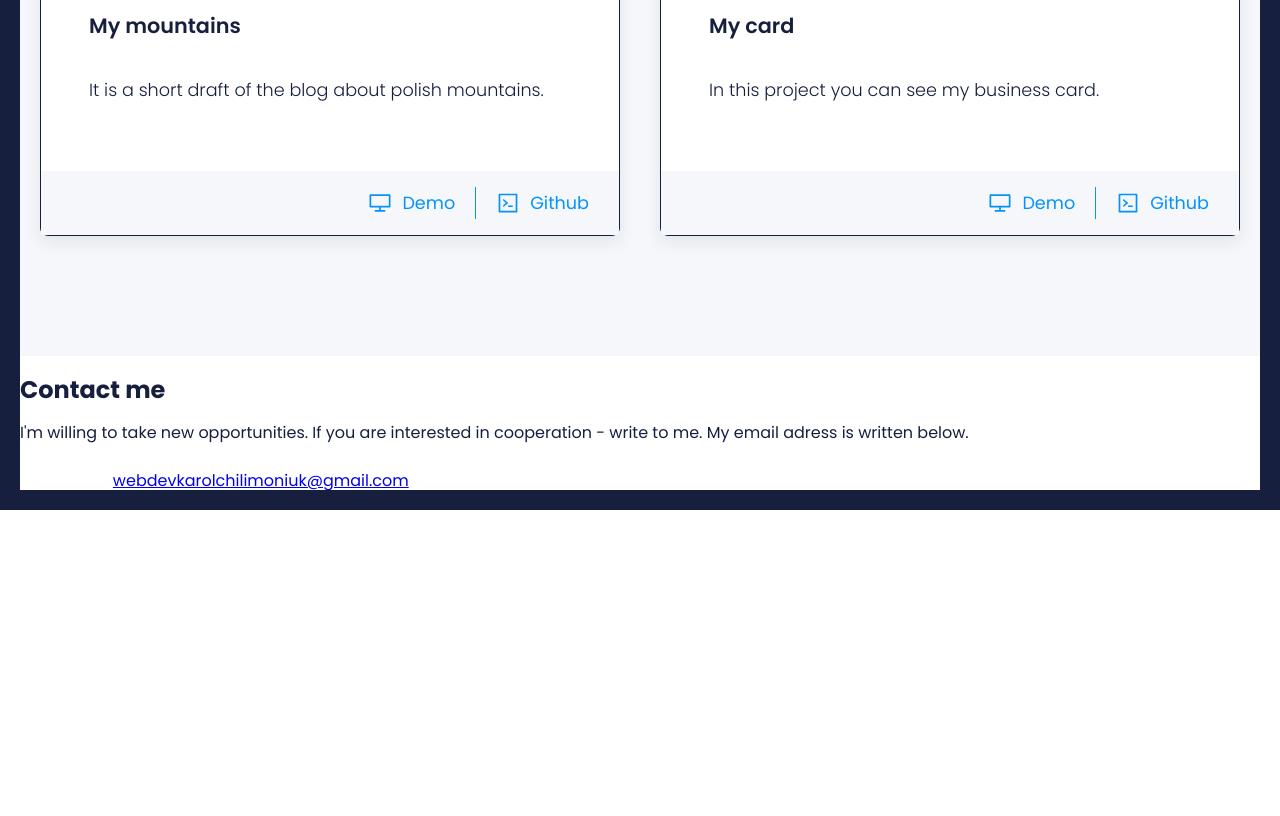
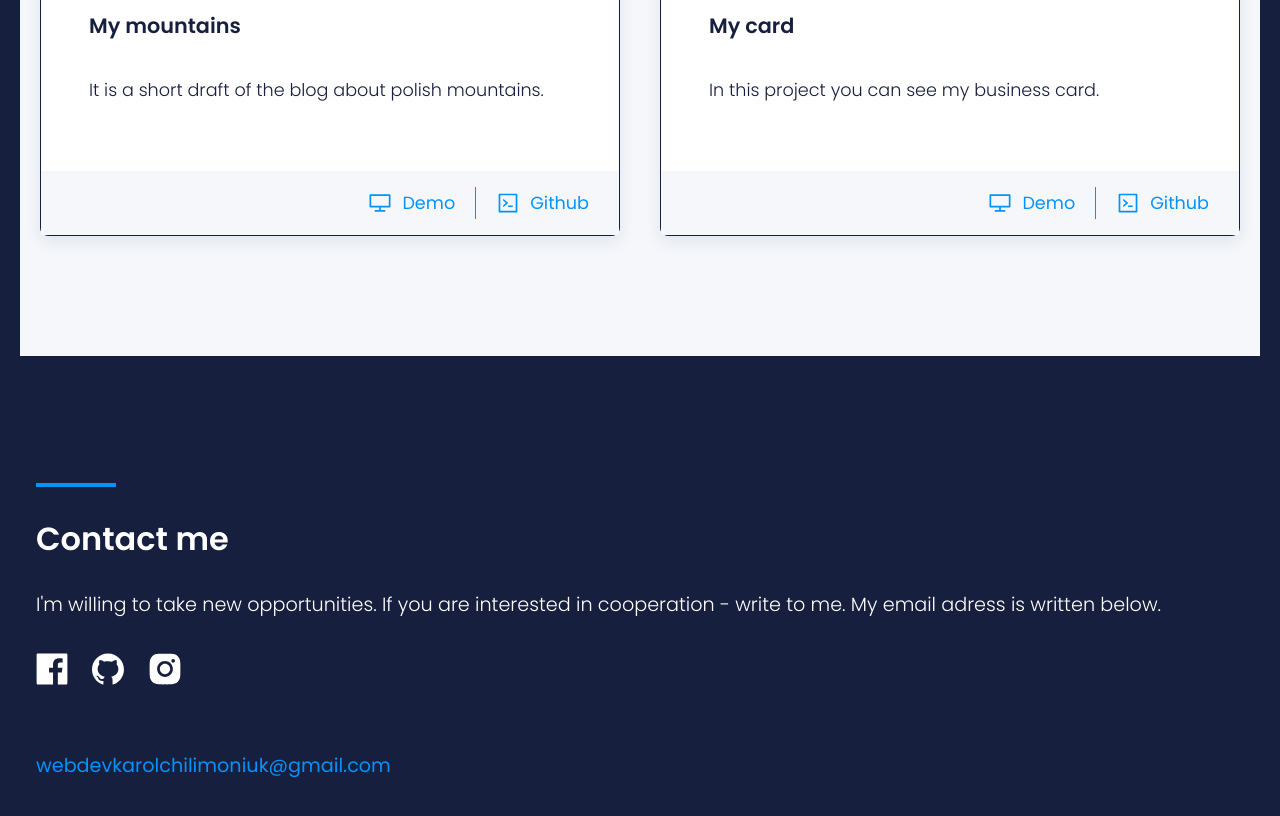
Before and after one commit to KarolChilimoniuk/KarolChilimoniuk.github.io, a website: page src/content/index.html in a window 1280 px wide. Shown: the part 3230-4046 px from the top of the page. Before the commit the page ends 3740 px from the top, so only its background shows below. Drawn offline with nearby package versions, Linux system fonts and the light colour scheme; files that its build step writes are made by us from their sources; files whose address does not match are found by name.

Commit message:
feat: contact section style added

```diff
--- a/src/content/index.html
+++ b/src/content/index.html
@@ -156,9 +156,10 @@
       <h2 class="footer__title">Contact me</h2>
       <p class="footer__paragraph">I'm willing to take new opportunities. If you are interested in cooperation - write
         to me. My email adress is written below.</p>
-      <img src="assets/svg/facebook.svg" alt="facebook logo">
-      <img src="assets/svg/github2.svg" alt="github logo">
-      <img src="assets/svg/instagram.svg" alt="instagram logo">
+      <img class="footer__img" src="assets/svg/facebook.svg" alt="facebook logo">
+      <img class="footer__img footer__img--margin" src="assets/svg/github2.svg" alt="github logo">
+      <img class="footer__img" src="assets/svg/instagram.svg" alt="instagram logo">
+      <br>
       <a href="#" class="footer__link">webdevkarolchilimoniuk@gmail.com</a>
     </footer>
   </div>
--- /dev/null
+++ b/src/scss/_contact.scss
@@ -0,0 +1,77 @@
+.footer {
+  background-color: $violet;
+  border: 0;
+  padding-left: 16px;
+  padding-top: 100px;
+
+  &__title {
+    color: $white;
+    display: flex;
+    flex-direction: column;
+    font-size: 1.3rem;
+    font-weight: 600;
+    line-height: 32px;
+
+    &::before {
+      background-color: $blue;
+      content: "";
+      display: block;
+      height: 4px;
+      margin-bottom: 15px;
+      width: 40px;
+
+      @media (min-width: 1020px) {
+        margin-bottom: 30px;
+        width: 80px;
+      }
+    }
+
+    @media (min-width: 1020px) {
+      font-size: 2rem;
+      line-height: 44px;
+    }
+  }
+
+  &__paragraph {
+    color: $white;
+    font-weight: 300;
+    font-size: 0.8rem;
+    line-height: 26px;
+    margin-bottom: 30px;
+
+    @media (min-width: 1020px) {
+      font-size: 1.2rem;
+      line-height: 36px;
+    }
+  }
+
+  &__img {
+    height: 32px;
+    width: 32px;
+
+    &--margin {
+      margin: 0 20px 0 20px;
+    }
+  }
+
+  &__link {
+    border-bottom: 2px solid $blue;
+    color: $blue;
+    cursor: pointer;
+    display: inline-block;
+    font-size: 0.9rem;
+    font-weight: 500;
+    line-height: 24px;
+    margin-bottom: 100px;
+    margin-top: 30px;
+    padding-bottom: 10px;
+    text-decoration: none;
+
+    @media (min-width: 1020px) {
+      border: 0;
+      font-size: 1.2rem;
+      line-height: 32px;
+      margin-top: 60px;
+    }
+  }
+}
--- a/src/scss/main.scss
+++ b/src/scss/main.scss
@@ -5,6 +5,7 @@
 @import "_header";
 @import "_skills";
 @import "_recentProjects";
+@import "_contact";
 
 
 html {
```
